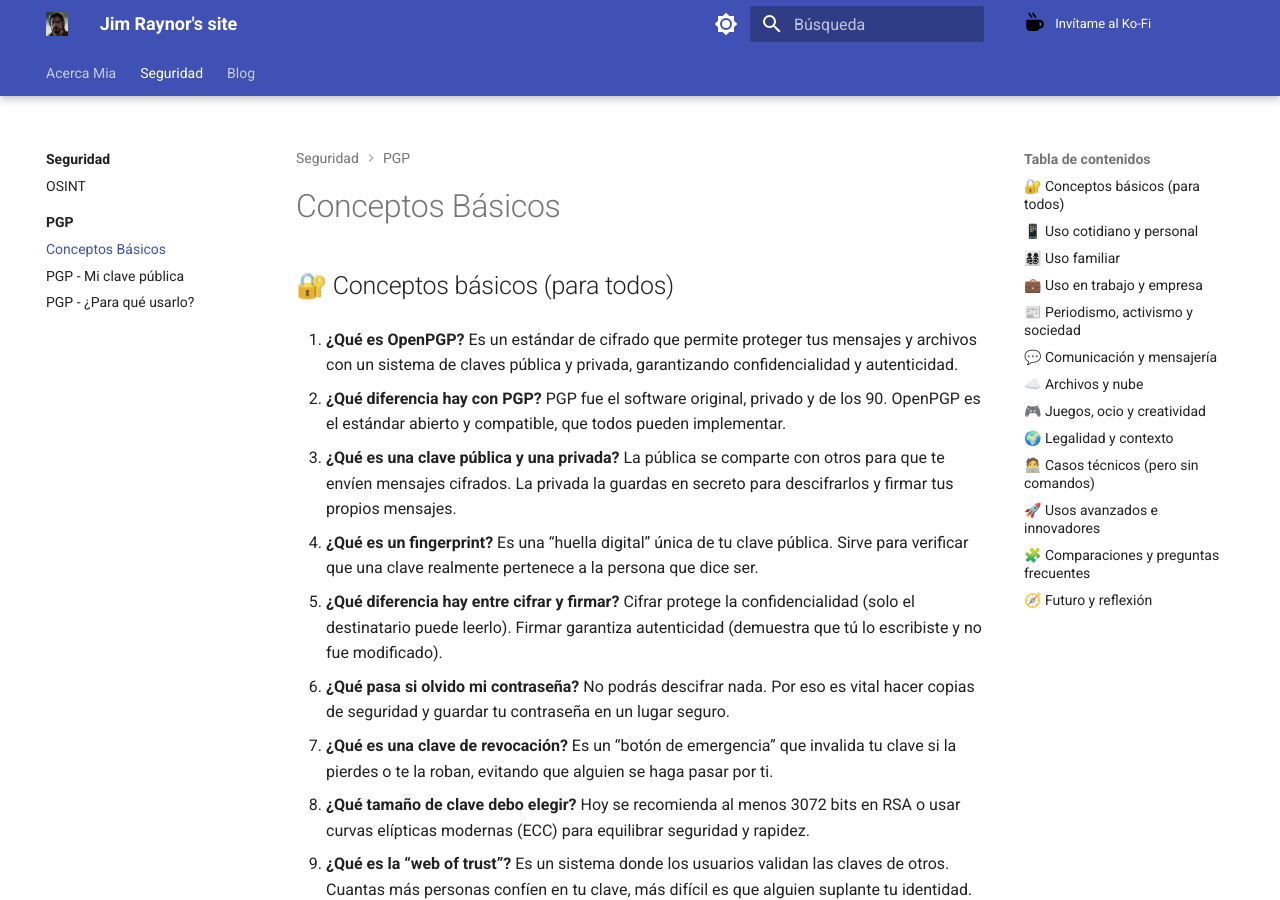
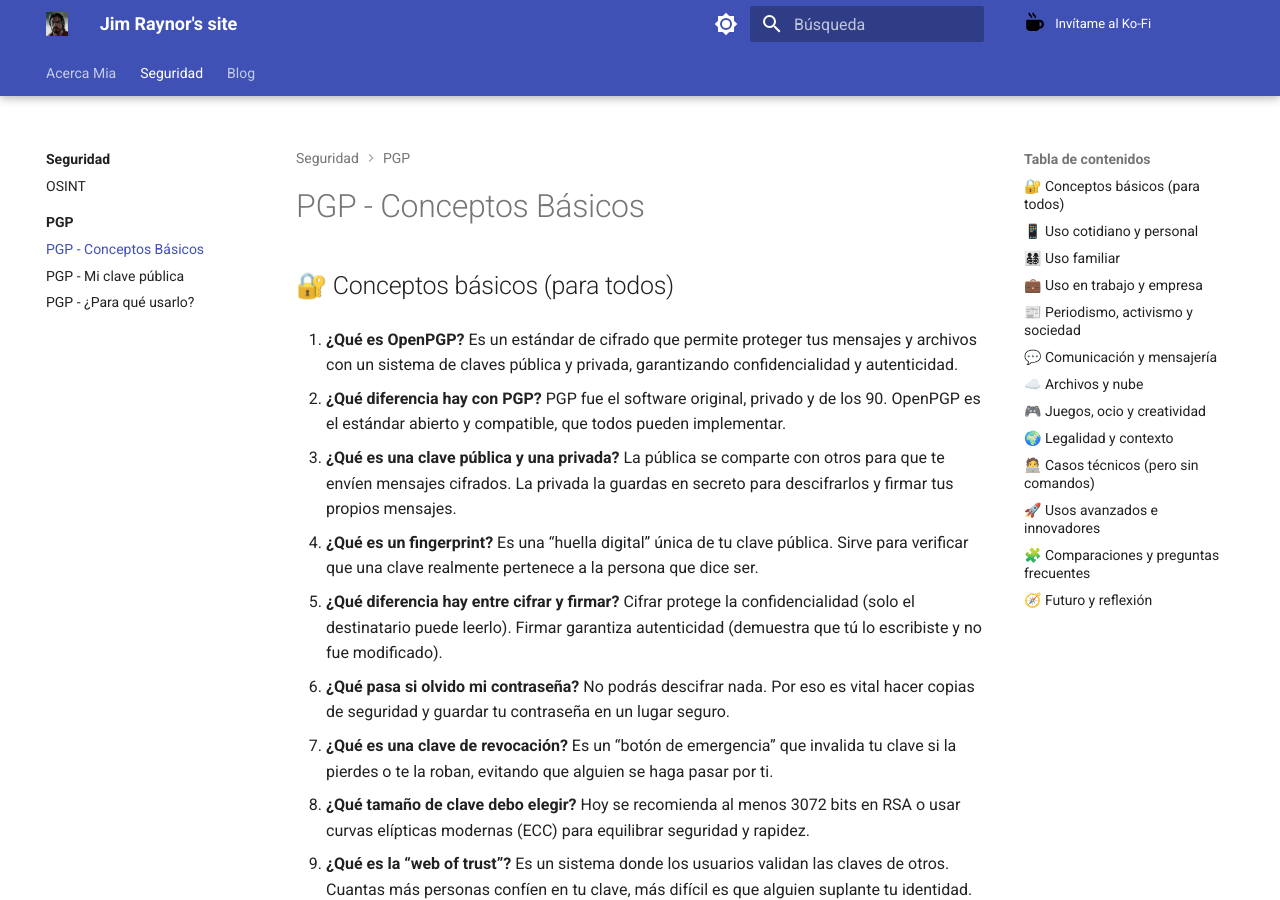
Before and after one commit to jimraynor88/blog, an MkDocs documentation site: the page built from docs/Seguridad/PGP/Conceptos-Básicos.md, in a window 1280 px wide and 900 px high. Built offline with MkDocs 1.6.1 and Material for MkDocs 9.7.7, drawn with Linux system fonts in a browser that asks for light colours.

Commit message:
Update Conceptos-Básicos.md

```diff
--- a/docs/Seguridad/PGP/Conceptos-Básicos.md
+++ b/docs/Seguridad/PGP/Conceptos-Básicos.md
@@ -1,3 +1,10 @@
+---
+title: PGP - Conceptos Básicos
+alias: PGP-conceptos
+tags:
+  - Seguridad
+  - PGP
+---
 
 ## 🔐 Conceptos básicos (para todos)
 
```
